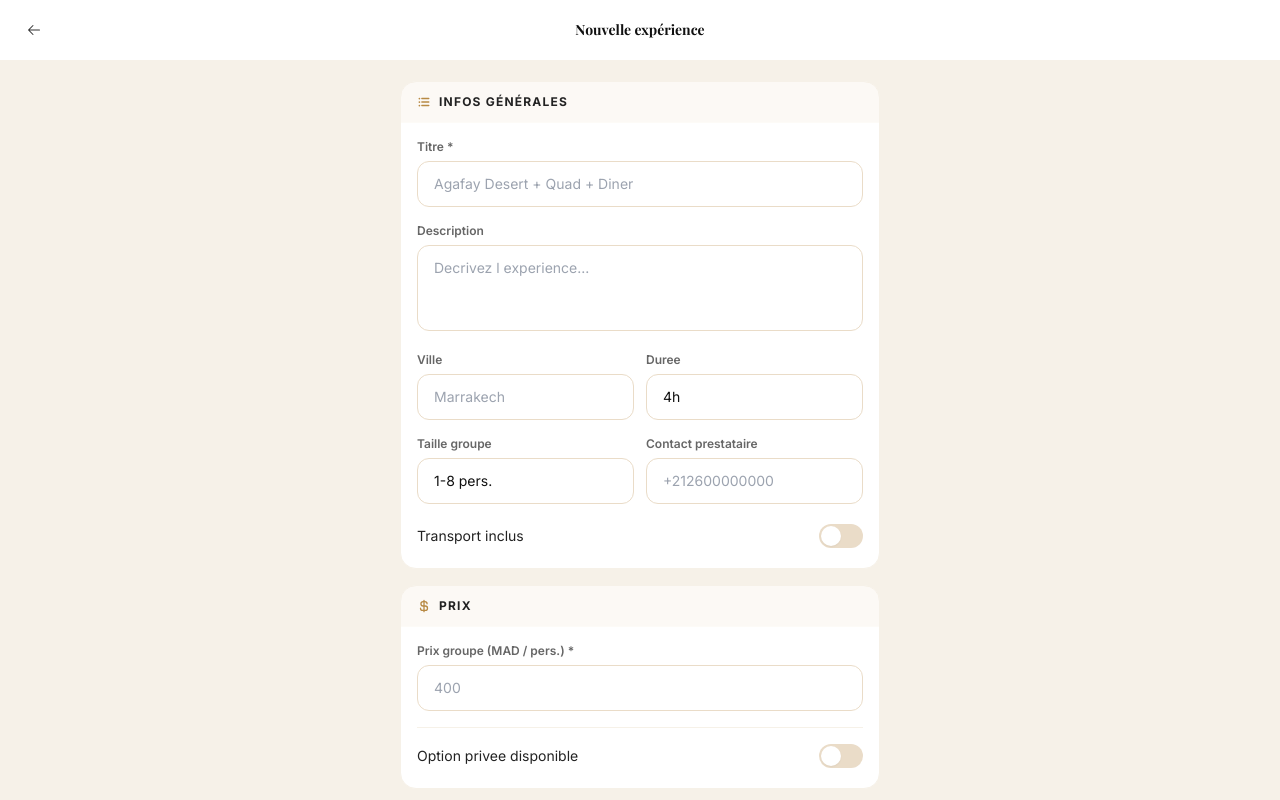
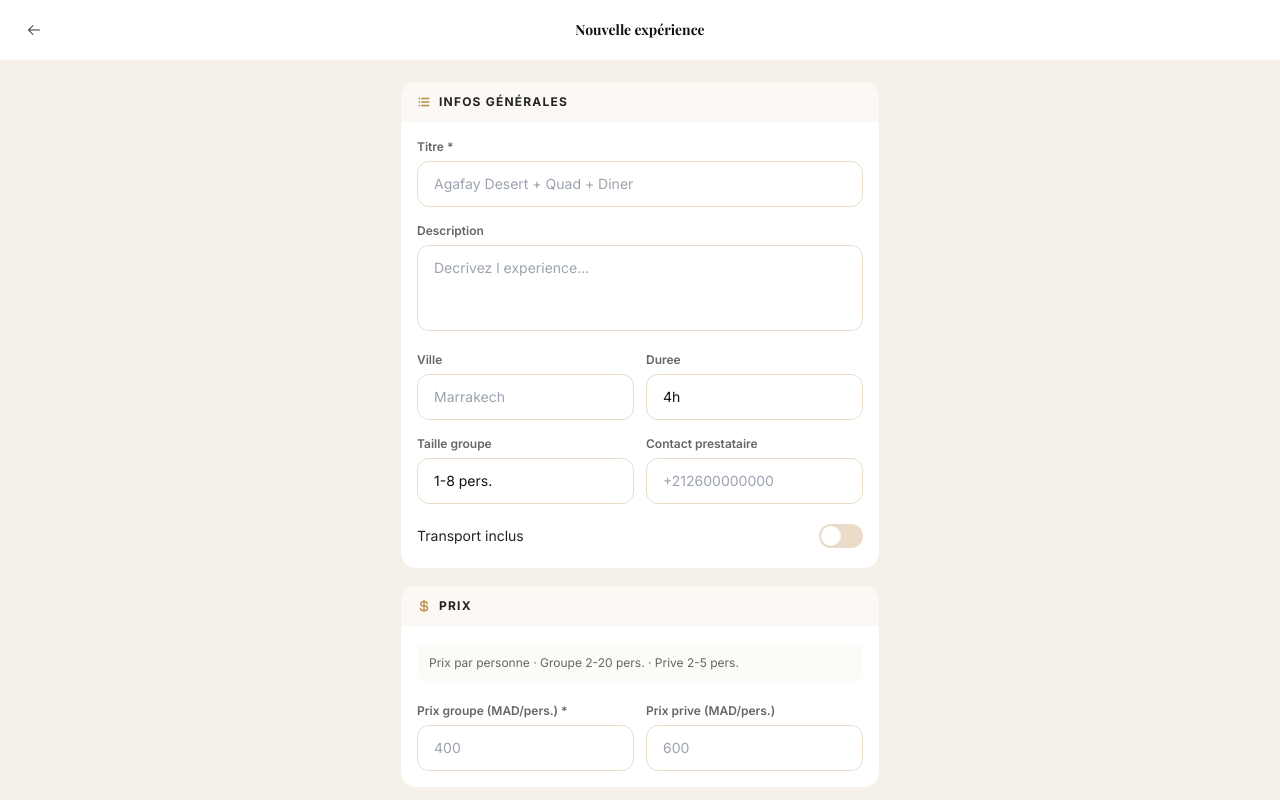
Before and after one commit to laksormorocco/laksor-app, a Next.js app: page /dashboard/admin/edit-experience in a window 1280 px wide. Shown: the top 800 px of the page. Built offline with nearby package versions, Linux system fonts and the light colour scheme.

Commit message:
simplifier prix groupe/privé 2 champs

```diff
--- a/src/app/api/guide/experiences/route.ts
+++ b/src/app/api/guide/experiences/route.ts
@@ -39,7 +39,7 @@ export async function PATCH(req: Request) {
     const { id, guideId, category, isLaksorExp, providerContact, ...rest } = body;
     if (!id) return NextResponse.json({ error: "id requis" }, { status: 400 });
     const data: any = {};
-    const allowed = ["title","description","duration","groupSize","difficulty","city","meetingPoint","status","isActive","transportRequired","photos","tags","included","notIncluded","pricePerPerson","price","groupThreshold1","groupDiscount1","groupThreshold2","groupDiscount2","itinerary","isPrivateAvailable","privatePrice","privateMaxPersons","privateExtraPrice"];
+    const allowed = ["title","description","duration","groupSize","difficulty","city","meetingPoint","status","isActive","transportRequired","photos","tags","included","notIncluded","pricePerPerson","price","groupThreshold1","groupDiscount1","groupThreshold2","groupDiscount2","itinerary","pricePerPerson","privatePricePerPerson"];
     for (const key of allowed) { if (rest[key] !== undefined) data[key] = rest[key]; }
     if (providerContact !== undefined) data.providerContact = providerContact;
     if (data.price) data.price = Number(data.price);
--- a/src/app/dashboard/admin/edit-experience/page.tsx
+++ b/src/app/dashboard/admin/edit-experience/page.tsx
@@ -46,8 +46,7 @@ export default function EditExperiencePage() {
     providerContact: "", tags: "", included: "", notIncluded: "",
     photos: [] as string[], transportRequired: false,
     itinerary_raw: "",
-    isPrivateAvailable: false,
-    privatePrice: "", privateMaxPersons: "", privateExtraPrice: "",
+    privatePricePerPerson: "",
     groupThreshold1: "", groupDiscount1: "",
     groupThreshold2: "", groupDiscount2: ""
   });
@@ -76,10 +75,7 @@ export default function EditExperiencePage() {
             notIncluded: (exp.notIncluded || []).join(", "),
             photos: exp.photos || [],
             transportRequired: exp.transportRequired || false,
-            isPrivateAvailable: exp.isPrivateAvailable || false,
-            privatePrice: String(exp.privatePrice || ""),
-            privateMaxPersons: String(exp.privateMaxPersons || ""),
-            privateExtraPrice: String(exp.privateExtraPrice || ""),
+            privatePricePerPerson: String(exp.privatePricePerPerson || ""),
             itinerary_raw: (exp.itinerary || []).map((s: any) => [s.time, s.title, s.desc].join("|")).join("\n"),
             groupThreshold1: String(exp.groupThreshold1 || ""),
             groupDiscount1: String(exp.groupDiscount1 || ""),
@@ -109,10 +105,7 @@ export default function EditExperiencePage() {
       groupSize: form.groupSize, difficulty: "Facile",
       providerContact: form.providerContact,
       tags: form.tags ? form.tags.split(",").map((s: string) => s.trim()).filter(Boolean) : [],
-      isPrivateAvailable: form.isPrivateAvailable,
-      privatePrice: form.privatePrice ? Number(form.privatePrice) : undefined,
-      privateMaxPersons: form.privateMaxPersons ? Number(form.privateMaxPersons) : undefined,
-      privateExtraPrice: form.privateExtraPrice ? Number(form.privateExtraPrice) : undefined,
+      privatePricePerPerson: form.privatePricePerPerson ? Number(form.privatePricePerPerson) : undefined,
       itinerary: form.itinerary_raw ? parseItinerary(form.itinerary_raw) : [],
       included: form.included ? form.included.replace(/\n/g, ",").split(",").map((s: string) => s.trim()).filter(Boolean) : [],
       notIncluded: form.notIncluded ? form.notIncluded.replace(/\n/g, ",").split(",").map((s: string) => s.trim()).filter(Boolean) : [],
@@ -174,27 +167,15 @@ export default function EditExperiencePage() {
         </Section>
 
         <Section title="Prix" icon={<CurrencyDollar size={14} weight="bold" />}>
-          <Field label="Prix groupe (MAD / pers.) *">
-            <input value={form.price} onChange={set("price")} placeholder="400" className={inputCls} />
-          </Field>
-          <div className="border-t border-sand-200 pt-3">
-            <Toggle label="Option privee disponible" value={form.isPrivateAvailable} onChange={() => setForm(f => ({...f, isPrivateAvailable: !f.isPrivateAvailable}))} />
+          <div className="bg-sand-100 rounded-xl p-3 text-xs text-charcoal-400 mb-1">Prix par personne · Groupe 2-20 pers. · Prive 2-5 pers.</div>
+          <div className="grid grid-cols-2 gap-3">
+            <Field label="Prix groupe (MAD/pers.) *">
+              <input value={form.price} onChange={set("price")} placeholder="400" className={inputCls} />
+            </Field>
+            <Field label="Prix prive (MAD/pers.)">
+              <input value={form.privatePricePerPerson} onChange={set("privatePricePerPerson")} placeholder="600" className={inputCls} />
+            </Field>
           </div>
-          {form.isPrivateAvailable && (
-            <div className="flex flex-col gap-3 bg-sand-100 rounded-xl p-3">
-              <Field label="Prix prive (MAD / pers.)">
-                <input value={form.privatePrice} onChange={set("privatePrice")} placeholder="600" className={inputCls} />
-              </Field>
-              <div className="grid grid-cols-2 gap-3">
-                <Field label="Personnes incluses">
-                  <input value={form.privateMaxPersons} onChange={set("privateMaxPersons")} placeholder="4" className={inputCls} />
-                </Field>
-                <Field label="Suppl./pers. supp. (MAD)">
-                  <input value={form.privateExtraPrice} onChange={set("privateExtraPrice")} placeholder="300" className={inputCls} />
-                </Field>
-              </div>
-            </div>
-          )}
         </Section>
 
         <Section title="Logistique" icon={<MapPin size={14} weight="bold" />}>
```
Also changed, not shown: 1 other file (tests, documents, lock files or other folders).
